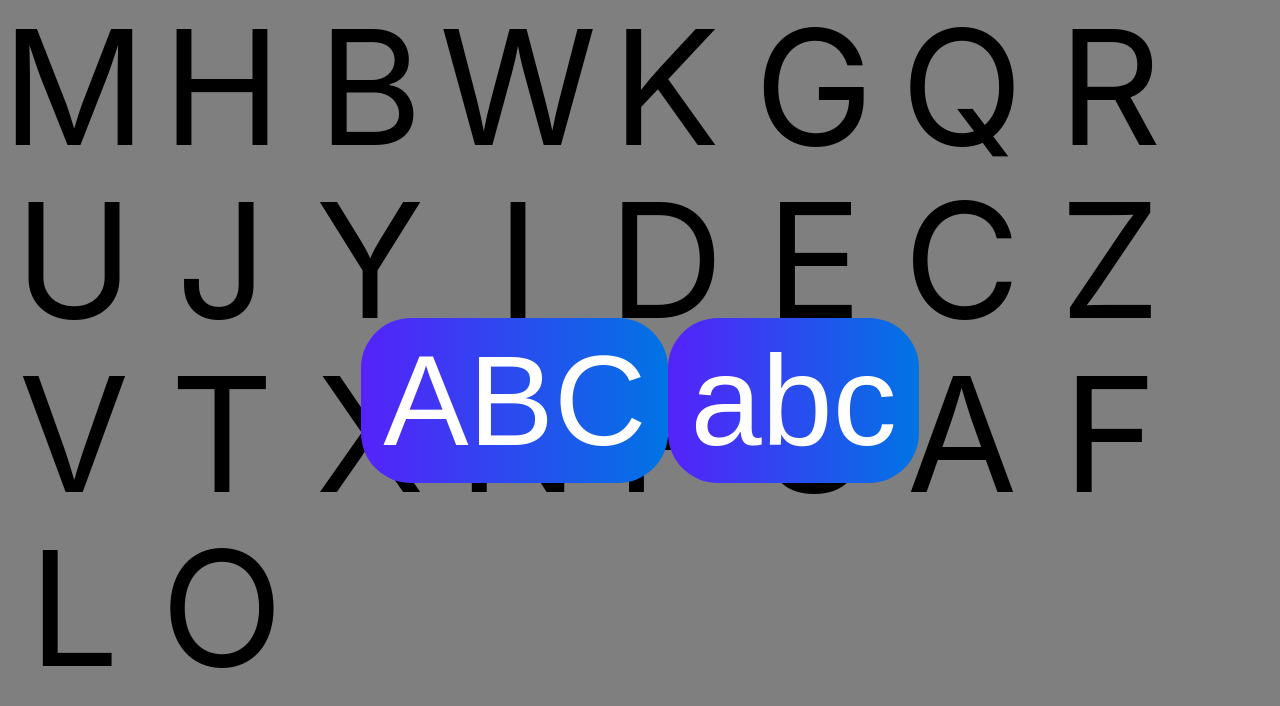
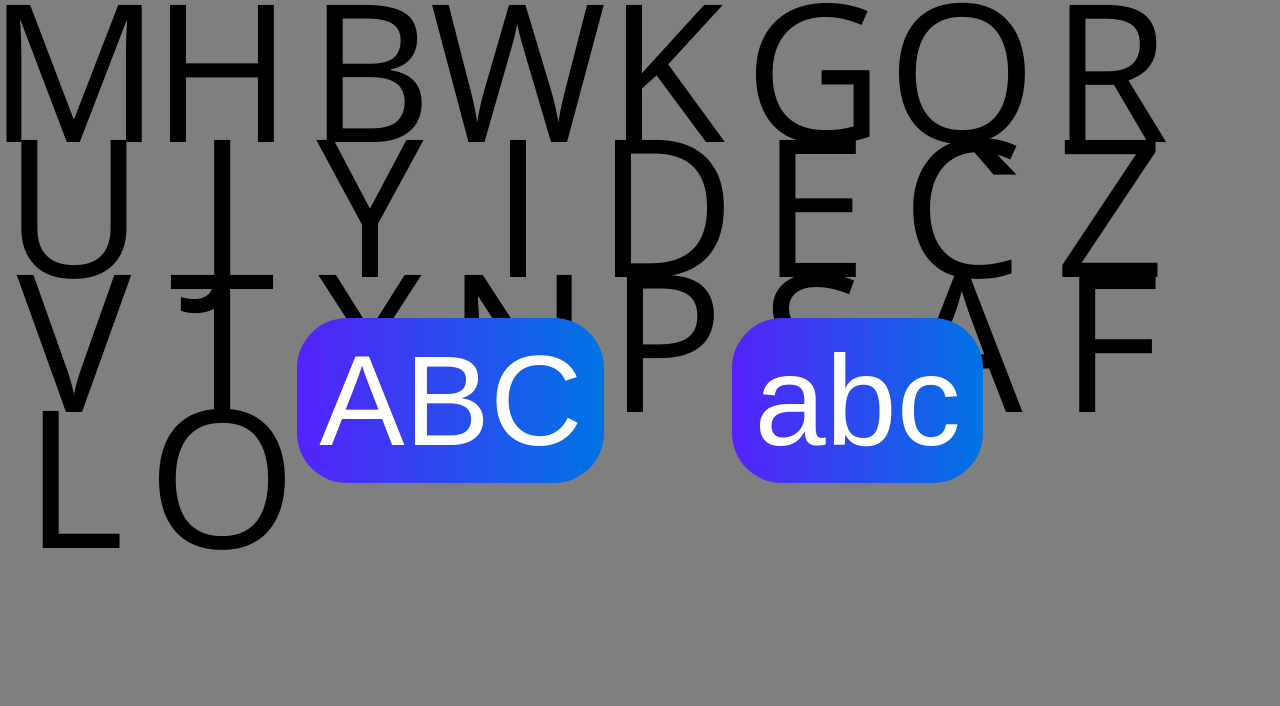
Before and after one commit to grerm1996/alphabet, a React (Create React App) app: page / in a window 1280 px wide. Shown: the top 706 px of the page. Built offline with nearby package versions, Linux system fonts and the light colour scheme.

Commit message:
change font to Open Sans

```diff
--- a/src/App.css
+++ b/src/App.css
@@ -1,3 +1,5 @@
+@import url('https://fonts.googleapis.com/css2?family=Open+Sans&display=swap');
+
 #letterContainer {
   display: flex;
   flex-wrap: wrap;
@@ -10,11 +12,12 @@
   display: flex;
   align-items: center;
   justify-content: center;
-  font-size: 10em;
-  height: 12vw ;
+  font-size: 12em;
+  height: 9vw;
   width: 10vw;
   margin: 10px;
   cursor: pointer;
+  font-family: 'Open Sans', sans-serif;
 }
 
 .chosen {
--- a/src/components/start.css
+++ b/src/components/start.css
@@ -26,6 +26,7 @@
     background: linear-gradient(90deg,#5522fa 0,#0074e4 100%);
     border-radius: 50px;
     transition: color .2s ease,background-color .2s ease,box-shadow .2s ease;
+    margin: 0.5em;
 }
 
 #startBtn:hover {
```
Also changed, not shown: src/components/letterkey.js (deleted).
